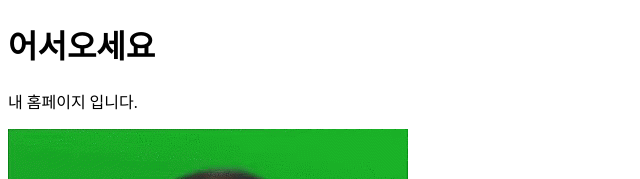
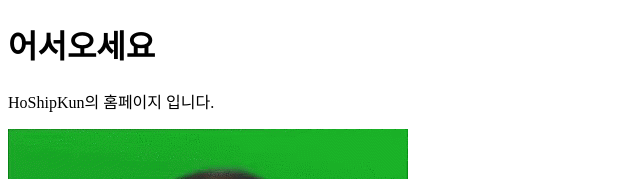
Before and after one commit to HoShipKun/myweb, a plain HTML site: page index.html in a window 1280 px wide. Shown: the top 179 px of the page, without its empty margins (0-640 px from the left). Drawn offline with Linux system fonts and the light colour scheme.

Commit message:
Update index.html

```diff
--- a/index.html
+++ b/index.html
@@ -6,7 +6,7 @@
 <body>
 
 <h1>어서오세요</h1>
-<p>내 홈페이지 입니다.</p>
+<p>HoShipKun의 홈페이지 입니다.</p>
 
 <img src="./image/wow.gif" alt="wow guy">
 
```
